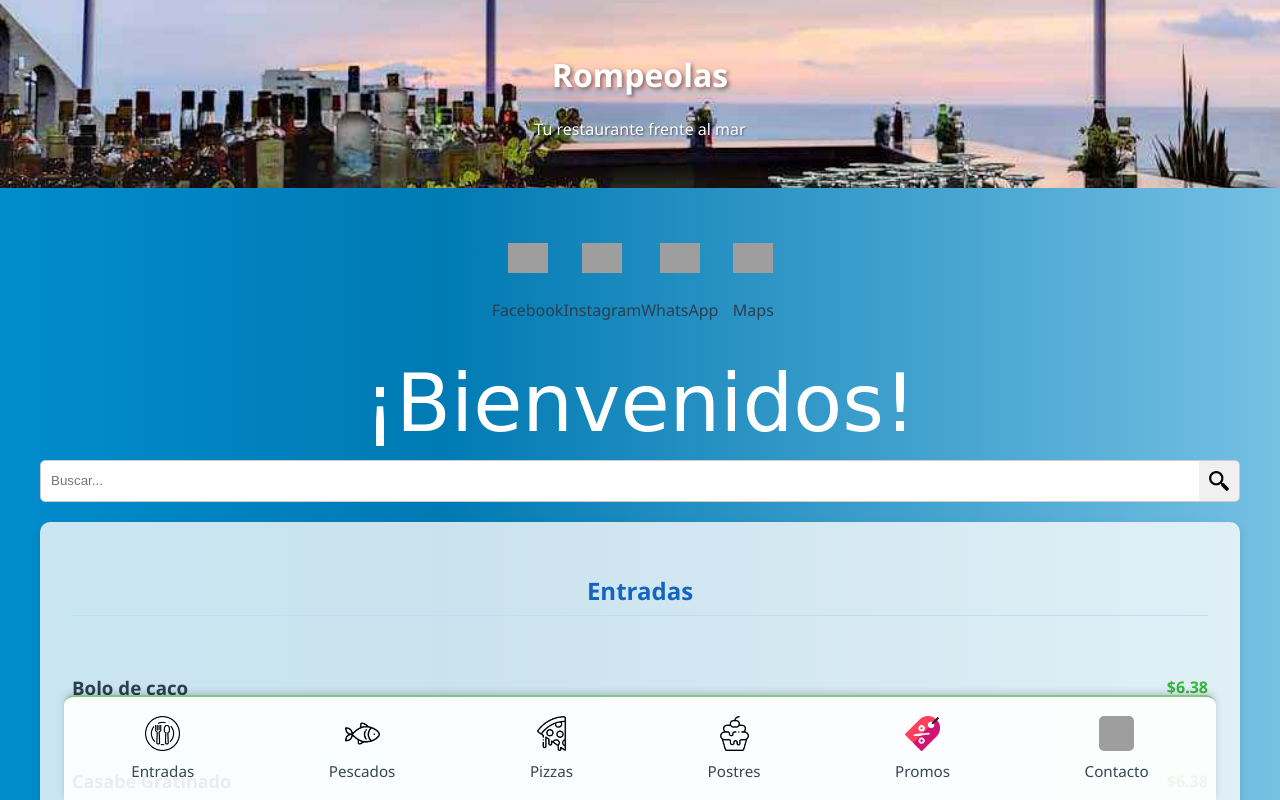
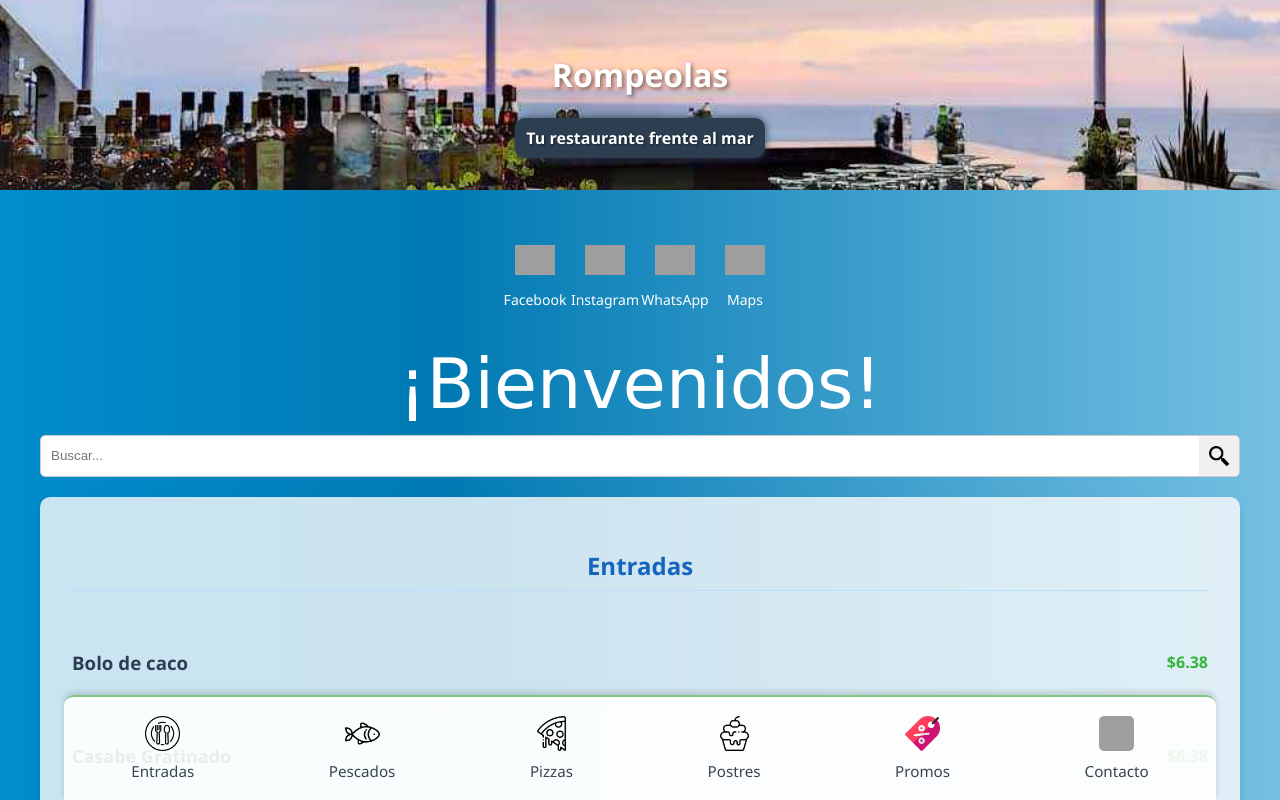
Before and after one commit to Crisxr199/rompeolasrestaurant, a plain HTML site: page index.html in a window 1280 px wide. Shown: the top 800 px of the page. Drawn offline with Linux system fonts and the light colour scheme; grey boxes are pictures that could not be loaded; a web font is replaced by a local one.

Commit message:
Update style.css

```diff
--- a/style.css
+++ b/style.css
@@ -181,25 +181,37 @@ section h2 {
     margin-top: 10px;
 }
 
+@media (min-width: 400px) {
+    .welcome {
+        font-size: 70px;
+    }
+}
+
 /*SOCIAL*/
 
-    .social-icons {
+.social-icons {
     display: flex;
     justify-content: center;
     margin-bottom: 0px;
-    padding: 10px; /* Añadido padding para dar espacio alrededor de los iconos */
+    padding: 10px;
 }
 
-    .social-icon {
+.social-icon {
     display: inline-block;
-    width: 40px; /* Aumentado el tamaño de los iconos */
-    height: 40px; /* Aumentado el tamaño de los iconos */
-    background-size: contain; /* Cambiado a 'contain' para que los iconos se ajusten sin recortarse */
-    background-repeat: no-repeat; /* Asegura que el icono no se repita */
-    background-position: center; /* Centra el icono dentro del contenedor */
-    margin: 0 15px; /* Aumentado el margen entre los iconos */
+    width: 40px;
+    height: 40px;
+    background-size: contain;
+    background-repeat: no-repeat;
+    background-position: center;
+    margin: 0 15px;
 }
 
+.social-name {
+    font-size: 14px; /* Tamaño de fuente */
+    color: white; /* Color del texto */
+    margin-top: 5px; /* Espacio entre el icono y el texto */
+    /* Puedes agregar más estilos aquí según sea necesario */
+}
     .facebook {
     background-image: url('https://upload.wikimedia.org/wikipedia/commons/thumb/b/b9/2023_Facebook_icon.svg/600px-2023_Facebook_icon.svg.png?20231011122028');
 }
@@ -291,3 +303,17 @@ section h2 {
     width: 20px; /* Ajusta el tamaño de la imagen según necesites */
     height: 20px; /* Ajusta el tamaño de la imagen según necesites */
   }
+
+/*OTRAS CORRECCIONES*/
+
+.fondoo {
+    background-color: #2c3e50;
+    width: 230px;
+    height: 30px;
+    align-content: center;
+    padding: 5px 10px 5px 10px;
+    border-radius: 10px;
+    margin: auto;
+    box-shadow: 0 0 8px 0 #2c3e50;
+    font-weight: bold;
+}
```
